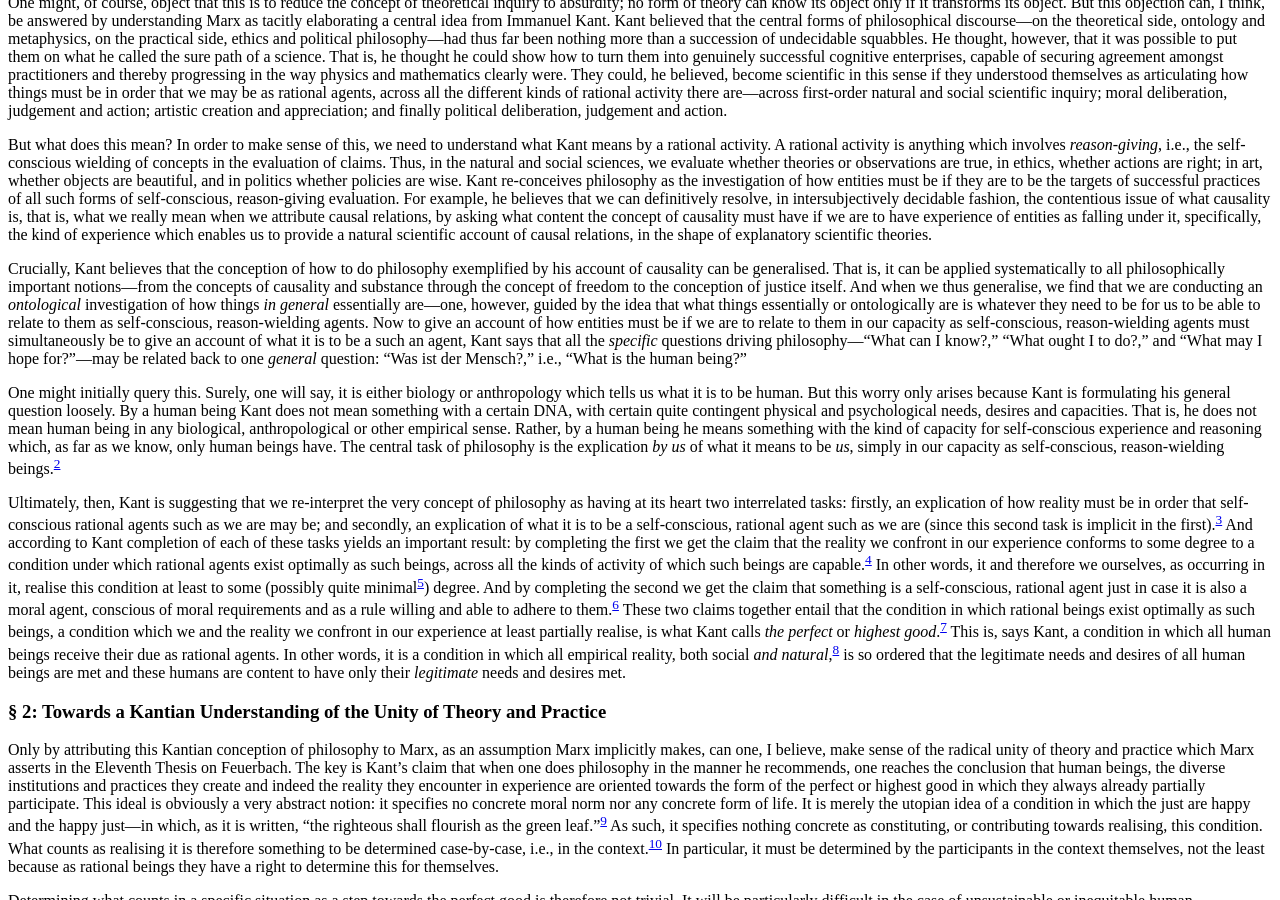
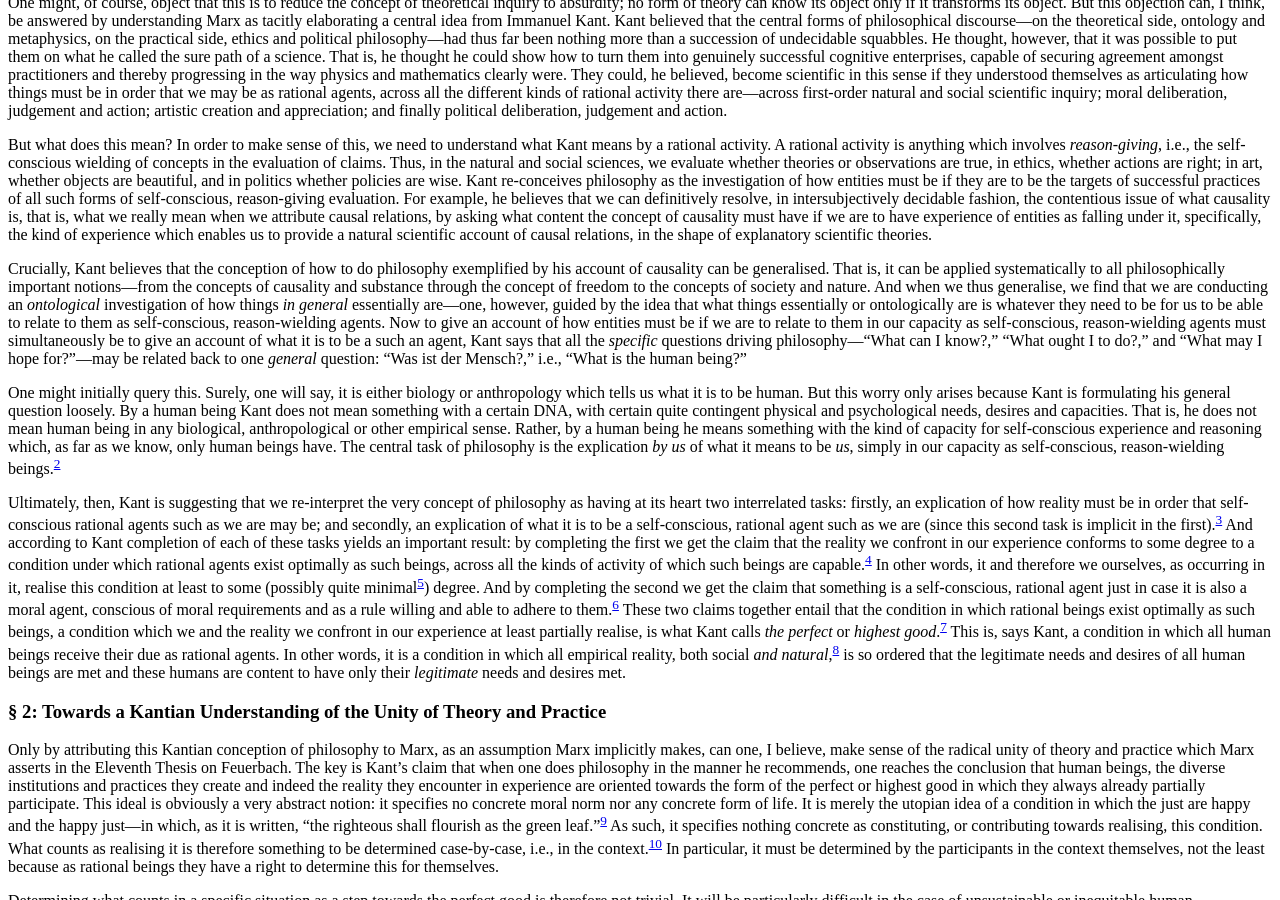
Before and after one commit to klepas/bruins-site, a Jekyll site: the page built from papers/_posts/2016-04-15-Eleventh-Thesis-SHE-2016.md, in a window 1280 px wide and 900 px high, scrolled down 893 px. Built offline with Jekyll 4.4.1, drawn with Linux system fonts in a browser that asks for light colours; nearby versions of some CDN libraries; some web fonts are replaced.

Commit message:
correction of SHE paper

```diff
--- a/papers/_posts/2016-04-15-Eleventh-Thesis-SHE-2016.md
+++ b/papers/_posts/2016-04-15-Eleventh-Thesis-SHE-2016.md
@@ -19,7 +19,7 @@ One might, of course, object that this is to reduce the concept of theoretical i
 
 But what does this mean? In order to make sense of this, we need to understand what Kant means by a rational activity. A rational activity is anything which involves _reason-giving_, i.e., the self-conscious wielding of concepts in the evaluation of claims. Thus, in the natural and social sciences, we evaluate whether theories or observations are true, in ethics, whether actions are right; in art, whether objects are beautiful, and in politics whether policies are wise. Kant re-conceives philosophy as the investigation of how entities must be if they are to be the targets of successful practices of all such forms of self-conscious, reason-giving evaluation. For example, he believes that we can definitively resolve, in intersubjectively decidable fashion, the contentious issue of what causality is, that is, what we really mean when we attribute causal relations, by asking what content the concept of causality must have if we are to have experience of entities as falling under it, specifically, the kind of experience which enables us to provide a natural scientific account of causal relations, in the shape of explanatory scientific theories.
 
-Crucially, Kant believes that the conception of how to do philosophy exemplified by his account of causality can be generalised. That is, it can be applied systematically to all philosophically important notions—from the concepts of causality and substance through the concept of freedom to the conception of justice itself. And when we thus generalise, we find that we are conducting an _ontological_ investigation of how things _in general_ essentially are—one, however, guided by the idea that what things essentially or ontologically are is whatever they need to be for us to be able to relate to them as self-conscious, reason-wielding agents. Now to give an account of how entities must be if we are to relate to them in our capacity as self-conscious, reason-wielding agents must simultaneously be to give an account of what it is to be a such an agent, Kant says that all the _specific_ questions driving philosophy—“What can I know?,” “What ought I to do?,” and “What may I hope for?”—may be related back to one _general_ question: “Was ist der Mensch?,” i.e., “What is the human being?”
+Crucially, Kant believes that the conception of how to do philosophy exemplified by his account of causality can be generalised. That is, it can be applied systematically to all philosophically important notions—from the concepts of causality and substance through the concept of freedom to the concepts of society and nature. And when we thus generalise, we find that we are conducting an _ontological_ investigation of how things _in general_ essentially are—one, however, guided by the idea that what things essentially or ontologically are is whatever they need to be for us to be able to relate to them as self-conscious, reason-wielding agents. Now to give an account of how entities must be if we are to relate to them in our capacity as self-conscious, reason-wielding agents must simultaneously be to give an account of what it is to be a such an agent, Kant says that all the _specific_ questions driving philosophy—“What can I know?,” “What ought I to do?,” and “What may I hope for?”—may be related back to one _general_ question: “Was ist der Mensch?,” i.e., “What is the human being?”
 
 One might initially query this. Surely, one will say, it is either biology or anthropology which tells us what it is to be human. But this worry only arises because Kant is formulating his general question loosely. By a human being Kant does not mean something with a certain DNA, with certain quite contingent physical and psychological needs, desires and capacities. That is, he does not mean human being in any biological, anthropological or other empirical sense. Rather, by a human being he means something with the kind of capacity for self-conscious experience and reasoning which, as far as we know, only human beings have. The central task of philosophy is the explication _by us_ of what it means to be _us_, simply in our capacity as self-conscious, reason-wielding beings.[^2]
 
```
Also changed, not shown: 4 other files.
